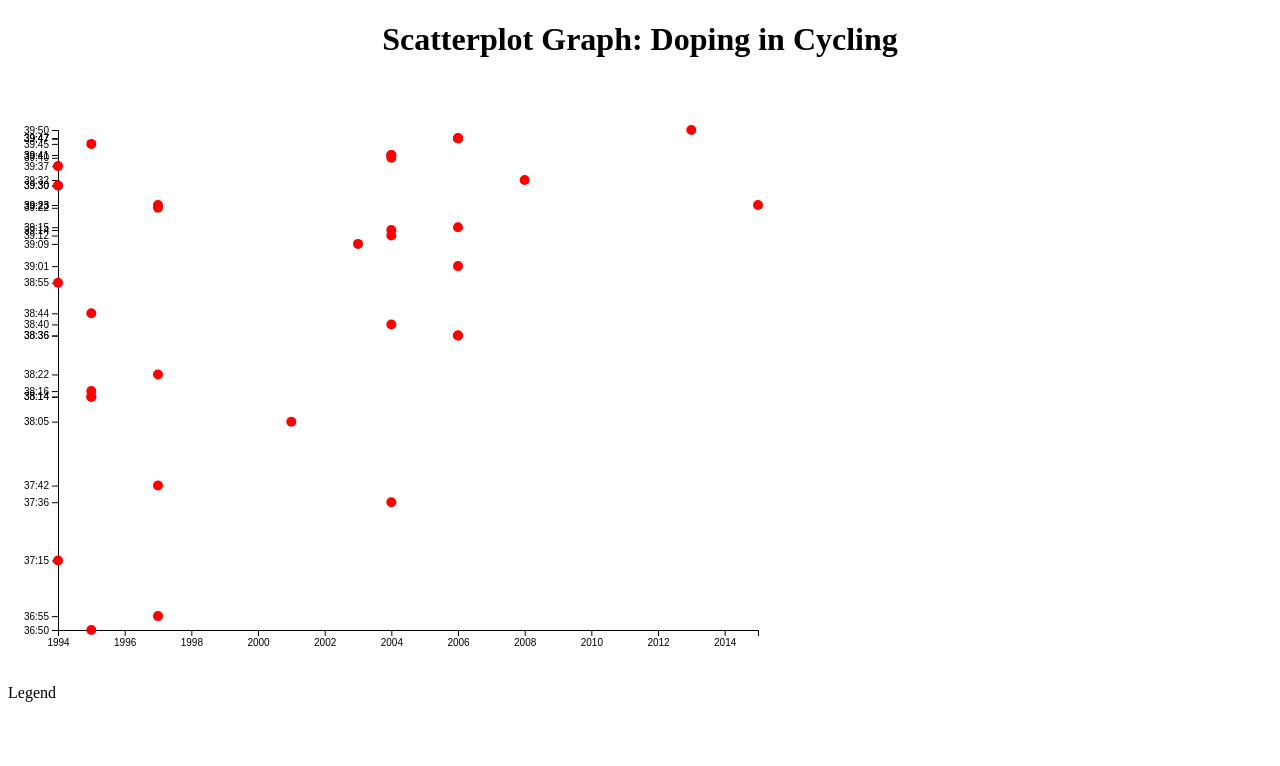
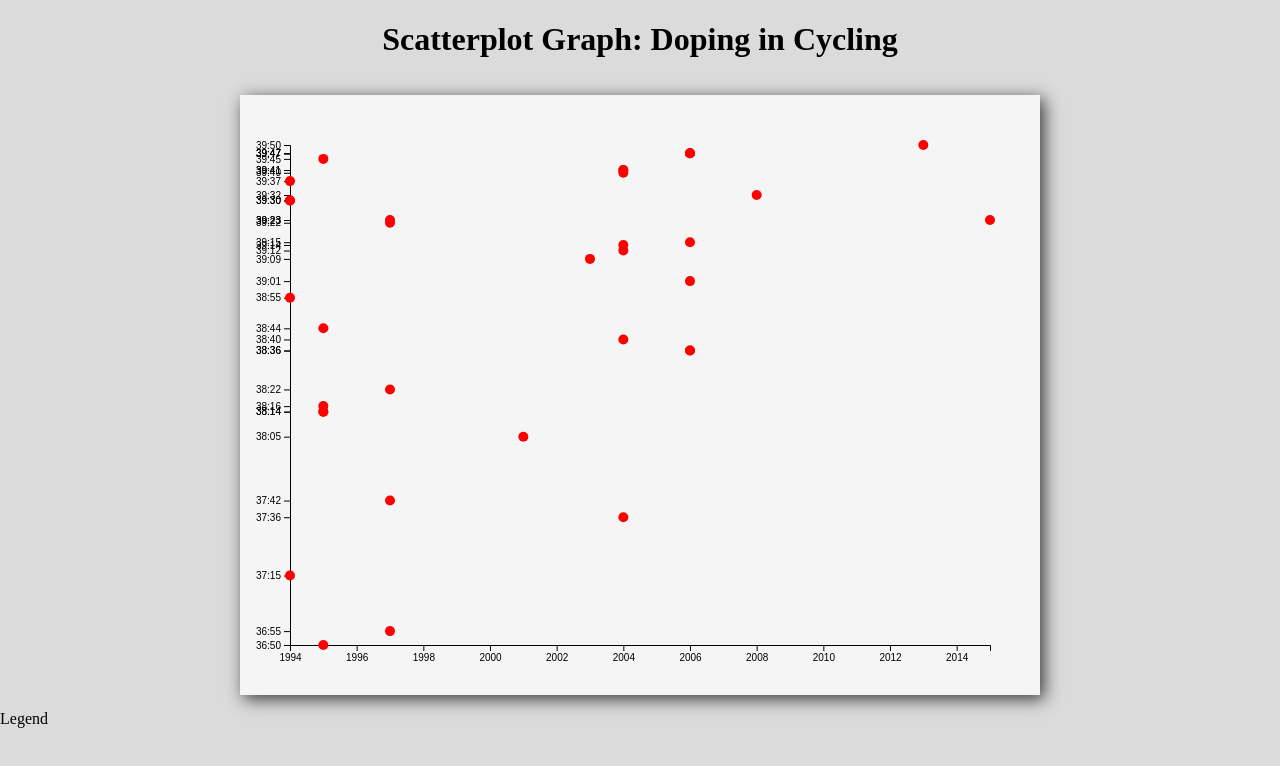
Before and after one commit to gordon2012/fcc-scatterplot, a plain HTML site: page index.html in a window 1280 px wide. Drawn offline with nearby package versions, Linux system fonts and the light colour scheme.

Commit message:
Add card styles
Signed-off-by: Gordon Doskas <gordon2012@users.noreply.github.com>

```diff
--- a/script.js
+++ b/script.js
@@ -7,6 +7,7 @@ const padding = 50;
 // Tooltip
 const tooltip = d3.select('body').append('div')
     .attr('id', 'tooltip')
+    .attr('class', 'card')
     .style('opacity', 0);
 
 const drawGraph = () => {
--- a/style.css
+++ b/style.css
@@ -1,17 +1,39 @@
+.card {
+    box-shadow: 4px 4px 16px 0px rgba(0,0,0,0.75);
+}
+
+body {
+    background: #dbdbdb;
+    margin: 0;
+}
+
+.svg-wrap {
+    padding: 15px;
+    position: relative;
+}
+
+.svg-target {
+    display: flex;
+}
+
+svg {
+    background: whitesmoke;
+    margin: 0 auto;
+}
+
 #title {
     text-align: center;
 }
 
 #tooltip {
+    text-align: center;
+    padding: 15px;
+
+    pointer-events: none;
     position: absolute;
-    pointer-events: none;
+    background: white;
 
-    border: 1px solid red;
-    background: white;
-    padding: 15px;
-    text-align: center;
+    opacity: 0;
 
     margin-left: 20px;
-
-
 }
```
